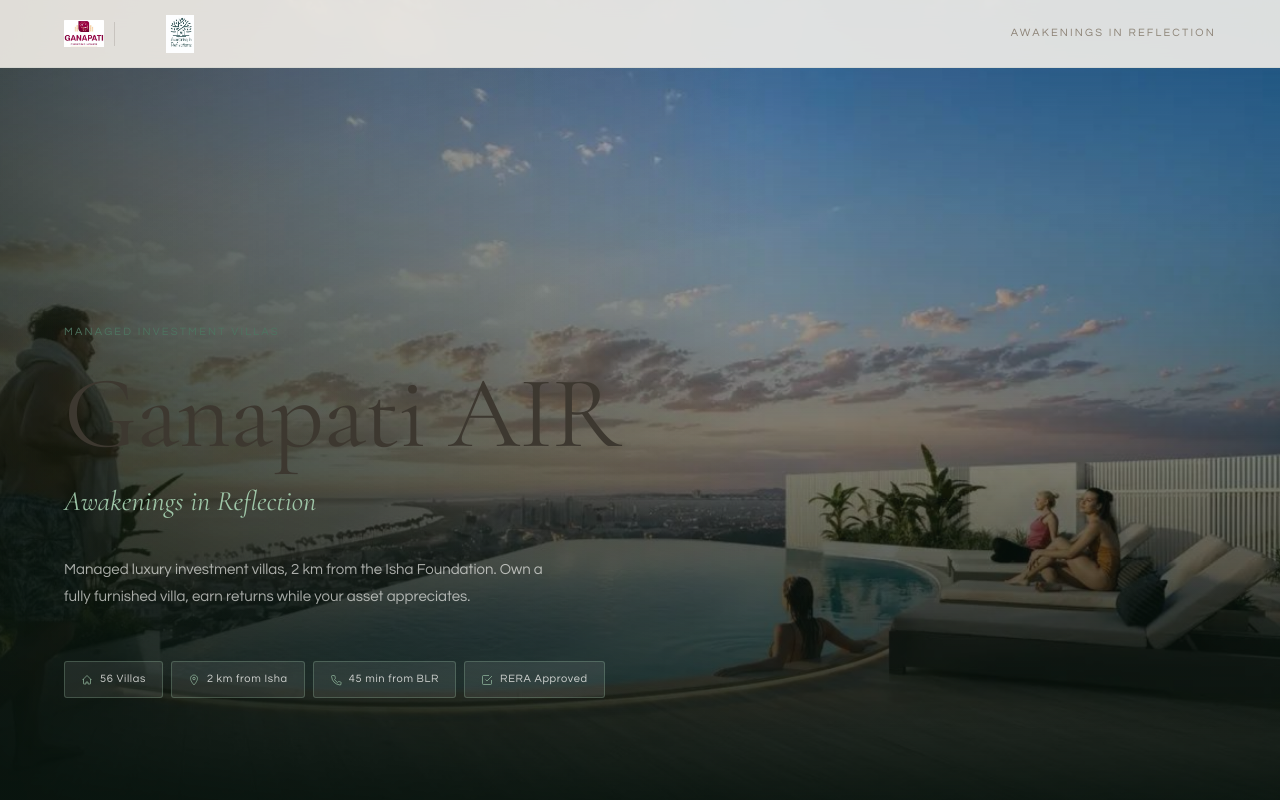
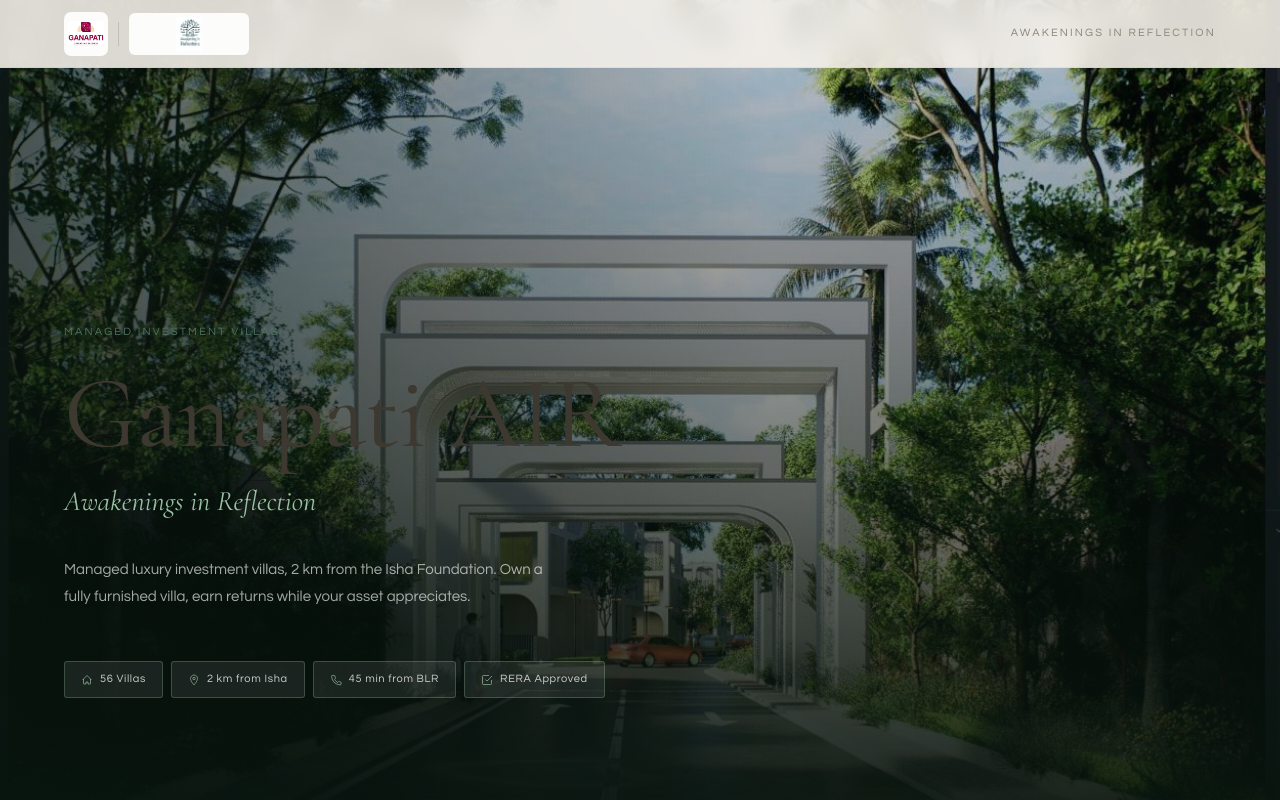
Before and after one commit to Abhi011999/ganapati-air-landing, a Next.js app: page / in a window 1280 px wide. Shown: the top 800 px of the page. Built offline with nearby package versions, Linux system fonts and the light colour scheme.

Commit message:
fix: hero image swapped to arched-walkway, both logos in white bg pills over dark nav, stronger nav blur

```diff
--- a/app/globals.css
+++ b/app/globals.css
@@ -1584,3 +1584,22 @@
   .openspace__green-cell { padding: 14px 12px; }
   .footer__rera-badge-num { font-size: 11px; }
 }
+
+/* ================================================================
+   NAV LOGO CONTAINERS — visible over dark hero
+   ================================================================ */
+.nav__logo-bg {
+  background: rgba(255,255,255,0.92);
+  border-radius: 7px;
+  padding: 4px;
+  display: flex;
+  align-items: center;
+  flex-shrink: 0;
+}
+.nav__air-bg {
+  background: rgba(255,255,255,0.92);
+  border-radius: 6px;
+  padding: 4px 10px;
+  display: flex;
+  align-items: center;
+}
--- a/components/LandingPage.tsx
+++ b/components/LandingPage.tsx
@@ -86,19 +86,23 @@
       {/* NAV */}
       <nav className="nav">
         <div className="nav__logo-wrap">
-          <Image
-            src="/ganapati-logo.jpg"
-            alt="Ganapati Builders"
-            width={40} height={40}
-            style={{ objectFit: "contain", borderRadius: 7, flexShrink: 0 }}
-          />
+          <div className="nav__logo-bg">
+            <Image
+              src="/ganapati-logo.jpg"
+              alt="Ganapati Builders"
+              width={36} height={36}
+              style={{ objectFit: "contain", borderRadius: 6, flexShrink: 0, display: "block" }}
+            />
+          </div>
           <div className="nav__logo-divider" />
-          <Image
+          <div className="nav__air-bg">
+            <Image
               src="/air-logo.jpg"
               alt="Ganapati AIR"
-              width={110} height={38}
+              width={100} height={34}
               style={{ objectFit: "contain", display: "block" }}
             />
+          </div>
         </div>
         <div className="nav__tag">Awakenings in Reflection</div>
       </nav>
@@ -108,7 +112,7 @@
         {/* Full-bleed background image */}
         <div className="hero__bg">
           <Image
-            src="/images/project/rooftop-pool-2.jpg"
+            src="/images/project/arched-walkway.jpg"
             alt="Ganapati AIR infinity pool"
             fill sizes="100vw"
             priority style={{ objectFit: "cover" }}
```
